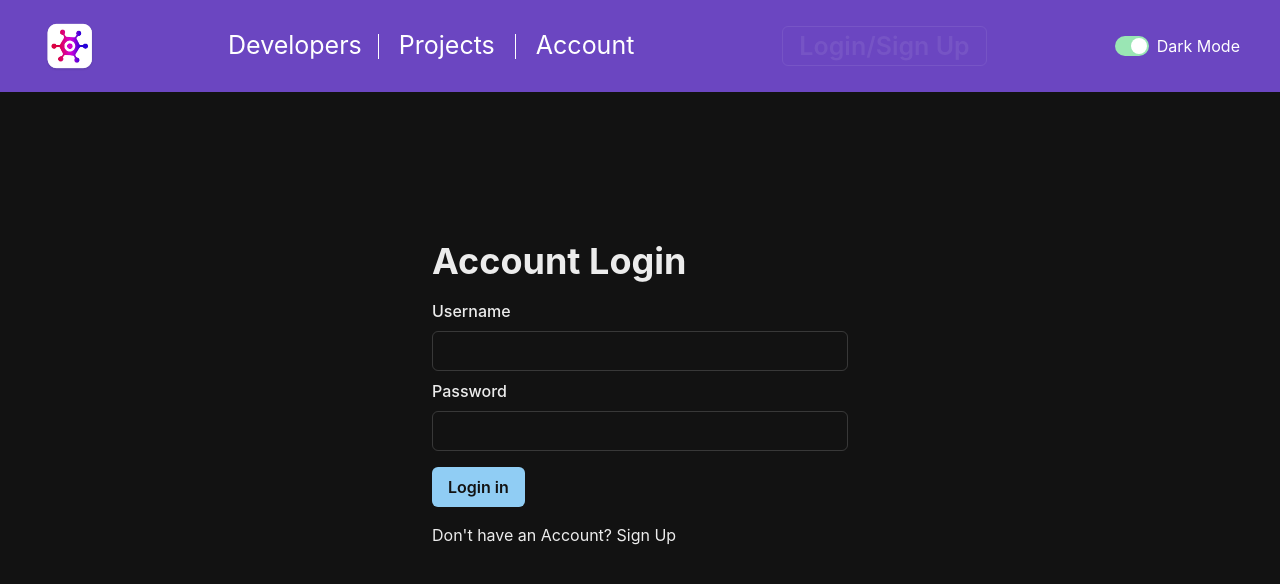
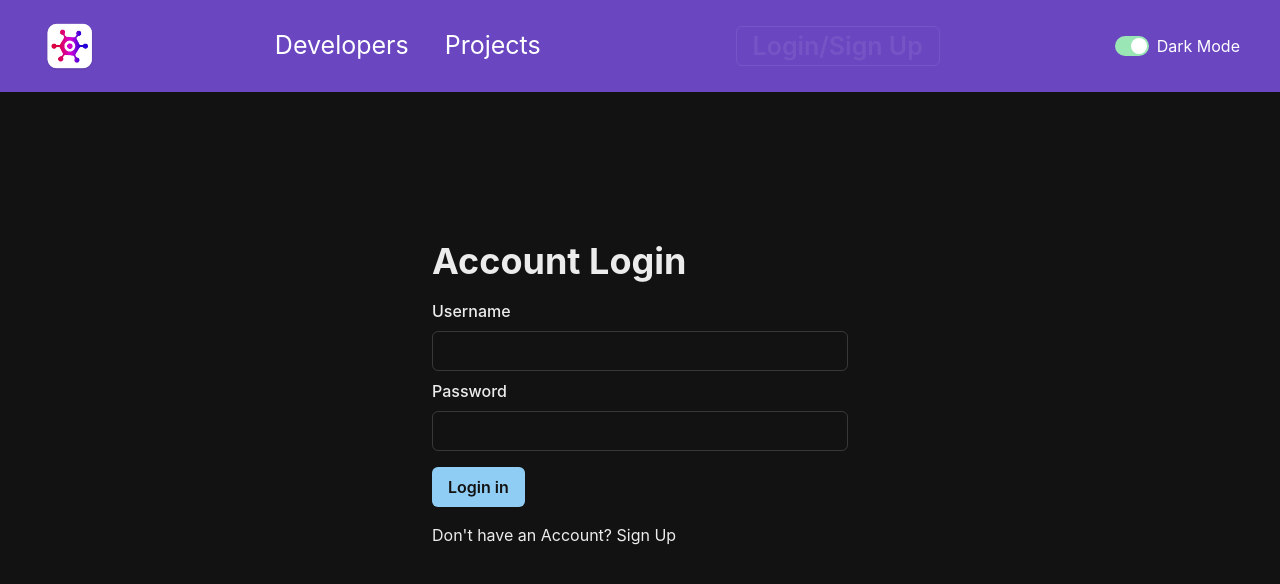
Before and after one commit to AndrwYan/gamehub, a React (Vite) app: page /logining in a window 1280 px wide. Shown: the top 584 px of the page. Built offline with nearby package versions, Linux system fonts and the light colour scheme.

Commit message:
adding login/logout logic .

```diff
--- /dev/null
+++ b/src/LoginStore.ts
@@ -0,0 +1,21 @@
+import {create} from 'zustand';
+
+interface AuthStore {
+    isLoggedIn: boolean;
+    token: string | null;
+    login: (token: string) => void;
+    logout: () => void;
+  }
+
+export const useAuthStore = create<AuthStore>((set) => ({
+    isLoggedIn: localStorage.getItem('token') !== null,
+    token: localStorage.getItem('token'),
+    login: (token) => {
+      localStorage.setItem('token', token);
+      set({ isLoggedIn: true, token });
+    },
+    logout: () => {
+      localStorage.removeItem('token');
+      set({ isLoggedIn: false, token: null });
+    },
+  }));
--- a/src/components/NavBar.tsx
+++ b/src/components/NavBar.tsx
@@ -2,8 +2,16 @@ import { Box, Flex, Image, List, ListItem, Button } from '@chakra-ui/react';
 import { Link } from 'react-router-dom';
 import logo from '../assets/logo.webp';
 import ColorModeSwitch from './ColorModeSwitch';
+import { useAuthStore } from '../LoginStore';
 
 const Header = () => {
+
+  const { isLoggedIn, login , logout } = useAuthStore();
+
+  const handleLogout = () => {
+    logout();
+  };
+
   return (
     <Box as="header" bg="purple.600" p={4} color="white">
       <Flex alignItems="center" justifyContent="space-between" maxW="1200px" mx="auto">
@@ -13,31 +21,40 @@ const Header = () => {
         </Link>
 
         <List className="header__menu" display="flex" alignItems="center">
+
           <ListItem className="header__menuItem" mr={4}>
             <Link to="/" style={{ fontSize: '25px' }}>
               Developers
             </Link>
           </ListItem>
-          <ListItem className="header__menuSeparator" style={{ height: '25px', borderRight: '1px solid white' }} />
+
           <ListItem className="header__menuItem" style={{ margin: '0 20px' }}>
             <Link to="/projects" style={{ fontSize: '25px' }}>
               Projects
             </Link>
           </ListItem>
 
-          <ListItem className="header__menuSeparator" style={{ height: '25px', borderRight: '1px solid white' }} />
-          <ListItem className="header__menuItem" style={{ margin: '0 20px' }}>
+          { isLoggedIn && <ListItem className="header__menuItem" style={{ margin: '0 20px' }}>
             <Link to="/account" style={{ fontSize: '25px' }}>
               Account
             </Link>
-          </ListItem>
+          </ListItem> }
+
         </List>
         <Flex alignItems="center">
-          <Link to="/logining">
-            <Button variant="outline" colorScheme="whiteAlpha"  style={{ fontSize: '25px' }}>
-              Login/Sign Up
-            </Button>
-          </Link>
+        { isLoggedIn ? (
+            <Link to="/logining">
+              <Button variant="outline" colorScheme="whiteAlpha" style={{ fontSize: '25px' }} onClick={handleLogout}>
+                Logout
+              </Button>
+            </Link>
+          ) : (
+            <Link to="/logining">
+              <Button variant="outline" colorScheme="whiteAlpha"  style={{ fontSize: '25px' }}>
+                Login/Sign Up
+              </Button>
+            </Link>
+          )}
         </Flex>
         <ColorModeSwitch />
 
--- a/src/components/ProjectSearchInput.tsx
+++ b/src/components/ProjectSearchInput.tsx
@@ -7,6 +7,7 @@ import useDeveloperStore from "../developerStore";
 const ProjectSearchInput = () => {
   const ref = useRef<HTMLInputElement>(null);
 
+  // 状态的改变
   const setSearchText = useDeveloperStore((s) => s.setSearchText);
   const navigate = useNavigate();
 
--- a/src/developerStore.ts
+++ b/src/developerStore.ts
@@ -14,8 +14,7 @@ const useDeveloperStore = create<DeveloperQueryStore>((set) => ({
 
     developerQuery: {},
 
-    setSearchText: (searchText) =>
-    set(() => ({ developerQuery: { searchText } })),
+    setSearchText: (searchText) => set(() => ({ developerQuery: { searchText } })),
 
 }));
 
--- a/src/pages/LoginPage.tsx
+++ b/src/pages/LoginPage.tsx
@@ -12,15 +12,17 @@ import {
 import { Link, useNavigate } from 'react-router-dom';
 import APIClient from '../services/api-dev-client';
 import token from '../entities/Token';
+import { useAuthStore } from '../LoginStore';
 
 const LoginPage = () => {
 
   const toast = useToast();
   const navigate = useNavigate();
 
+  const login = useAuthStore((s) => s.login );
+
   const [username, setUsername] = useState('');
   const [password, setPassword] = useState('');
-  const [loggedIn, setLoggedIn] = useState(false);
 
   const handleUsernameChange = (event) => {
     setUsername(event.target.value);
@@ -44,9 +46,9 @@ const LoginPage = () => {
     // 登录的逻辑
     apiClient.login(loginData)
       .then(response => {
-        localStorage.setItem('jwtToken',response.token);
 
-        setLoggedIn(true);
+        // 调用状态函数
+        login(response.token);
 
         // 登录成功后跳转到 account 页面
         navigate('/account');
@@ -64,23 +66,6 @@ const LoginPage = () => {
         }
       });
     }
-
-  const handleLogout = () => {
-    setLoggedIn(false);
-    setUsername('');
-    setPassword('');
-  };
-
-  if (loggedIn) {
-    return (
-      <Box textAlign="center">
-        <Heading>Welcome, {username}!</Heading>
-        <Button mt={4} onClick={handleLogout}>
-          Logout
-        </Button>
-      </Box>
-    );
-  }
 
   return (
     <Box maxW="md" mx="auto" mt={8} p={4} >
--- a/src/store.ts
+++ b/src/store.ts
@@ -42,8 +42,4 @@ const useGameQueryStore = create<GameQueryStore>((set) => ({
     })),
 }));
 
-
-
-
-
 export default useGameQueryStore;
```
